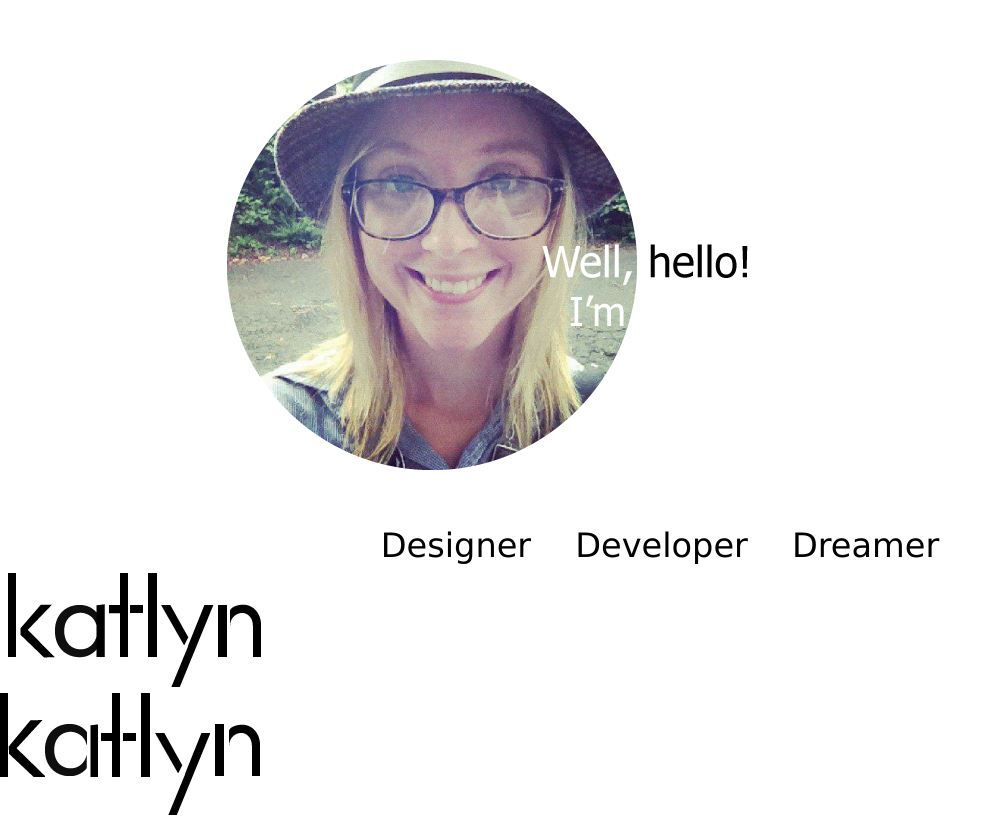
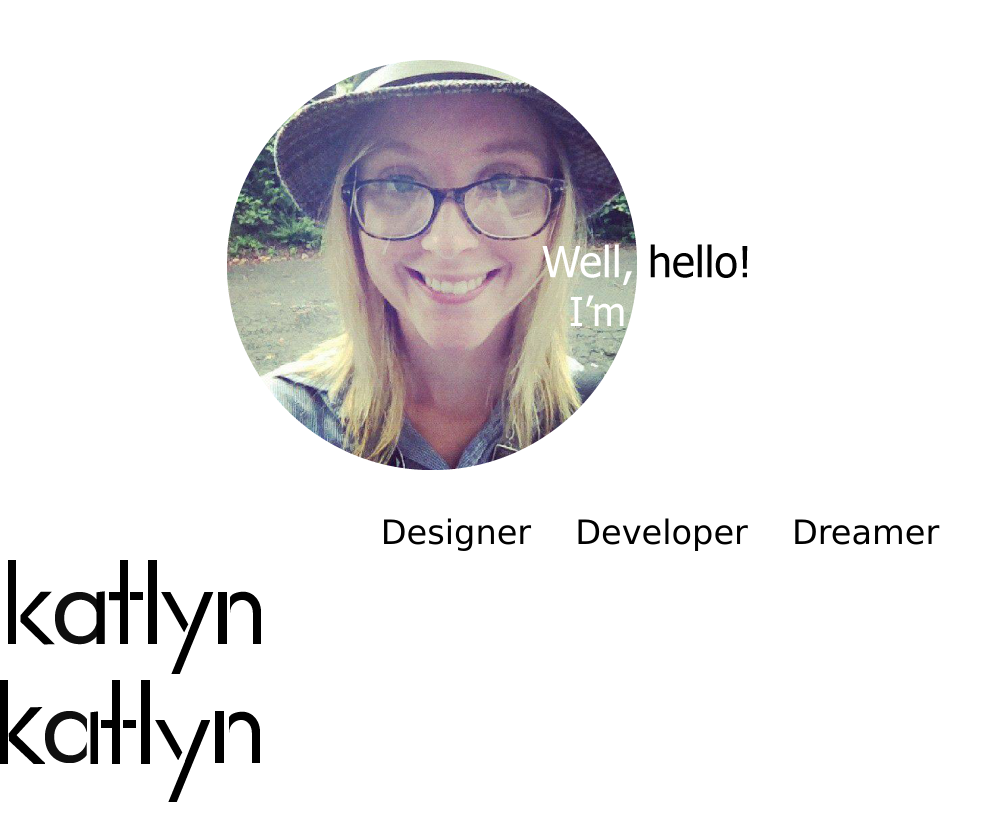
Before and after one commit to katlynwhitt/katlynwhitt.github.io, a plain HTML site: page index.html in a window 1280 px wide. Shown: the part 184-1003 px from the top of the page, without its empty margins (0-995 px from the left). Drawn offline with nearby package versions, Linux system fonts and the light colour scheme; files that its build step writes are made by us from their sources.

Commit message:
improved responsive

```diff
--- a/styles/main.css
+++ b/styles/main.css
@@ -48,9 +48,9 @@
     position: relative;
   }
 
-   #designer{
+   /*#designer{
      padding-top: 40px;
-  }
+  }*/
 
   #developer, #dreamer{
     padding-top: 18px;
@@ -58,19 +58,49 @@
 
   .list{
     text-align:center;
-    padding-top: 53px;
+    padding-top: 20px;
   }
 
   .skills{
     margin: 0 auto;
-    text-align: center;
     font-family: "Lucida Grande", "Lucida Sans Unicode", Arial, sans-serif;
-    font-size: 2.1rem;
+    font-size: 1srem;
     padding-left: 40px;
+    padding-top: 5px;
   }
 }
 
+@media all and (min-width: 239px){
+  #dreamer, #developer, #designer{
+    display:block;
+    padding-top: 10 px;
+  }
 
+  .list{
+    padding-top: 10px;
+  }
+}
+
+@media all and (min-width: 401px){
+  .skills{
+    font-size: 1.2rem;
+    text-align: center;
+  }
+
+  #dreamer, #developer, #designer{
+    display: inline;
+  }
+
+  .list{
+    padding-top:40px;
+  }
+}
+
+@media all and (min-width: 594px){
+  .skills{
+    font-size: 2.1rem;
+  }
+}
 
 @media all and (min-width: 960px){
   /*.mobile-headshot{
```
